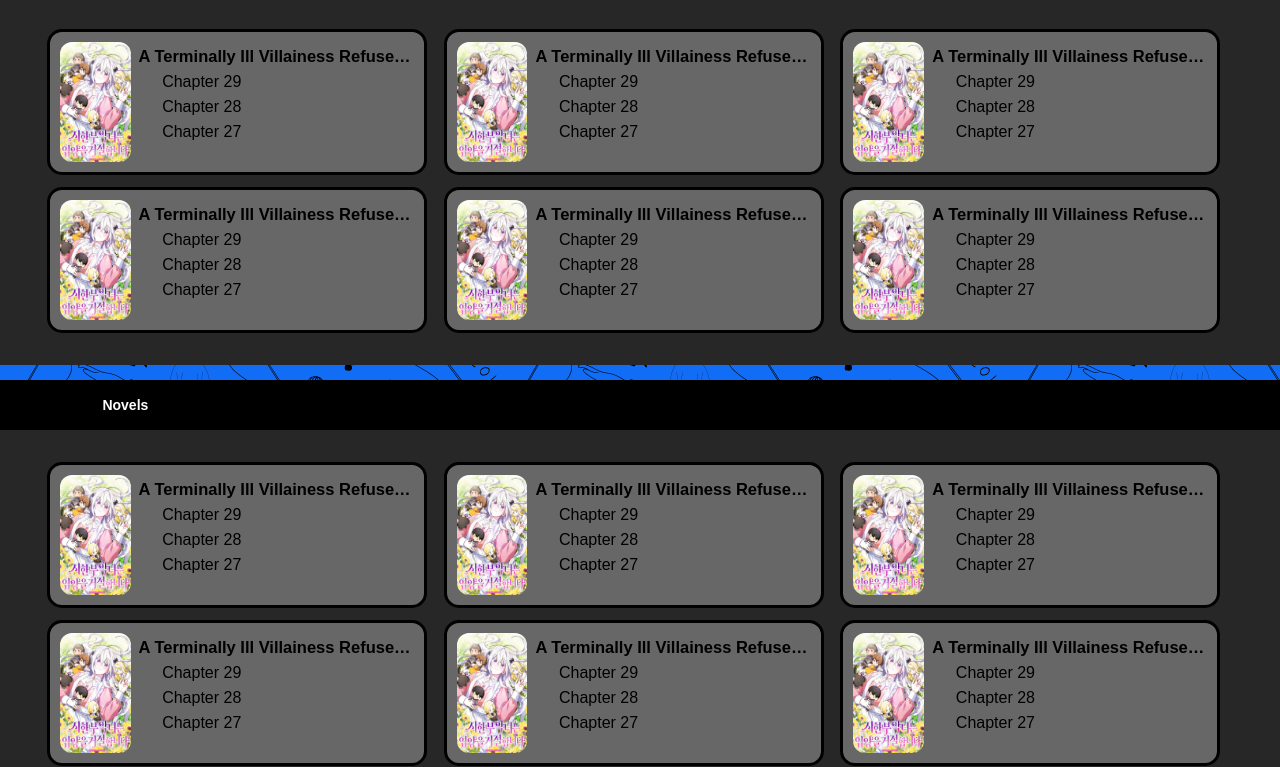
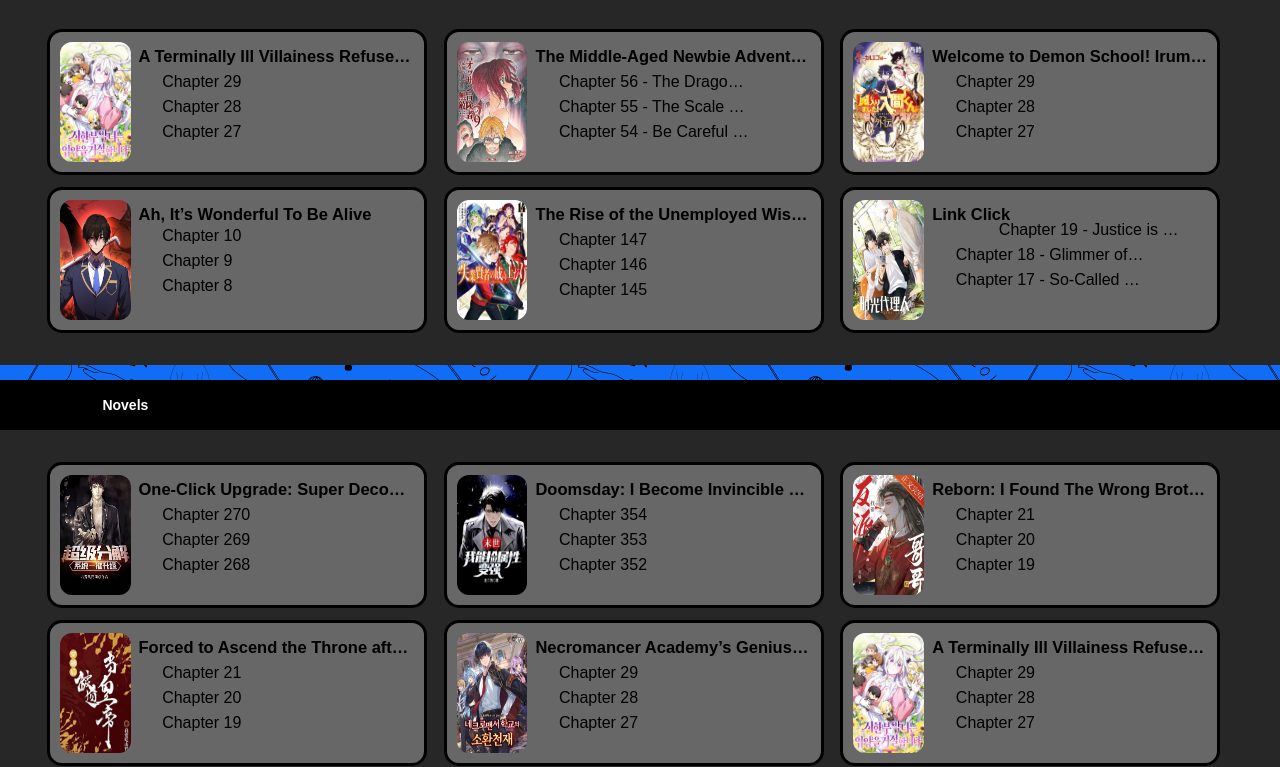
Before and after one commit to Quandale-DingleJr/PussInBooks-Final, a plain HTML site: page updates.html in a window 1280 px wide. Shown: the part 209-976 px from the top of the page. Drawn offline with Linux system fonts and the light colour scheme.

Commit message:
Add files via upload

```diff
--- a/updates.html
+++ b/updates.html
@@ -65,8 +65,19 @@
 
             <div class="box">
                 <figure>
-                    <img src="pictures/update1.jpg">
-                    <figcaption><div class="ellipsis1">A Terminally Ill Villainess Refuses to Be Adopted</div></figcaption>
+                    <img src="pictures/update2.jpg">
+                    <figcaption><div class="ellipsis1">The Middle-Aged Newbie Adventurer, Trained to Death by the Strongest Party, Became Unbeatable</div></figcaption>
+                    <br>
+                    <p><div class="ellipsis2">Chapter 56 - The Dragon's Whim</div></p>
+                    <p><div class="ellipsis2">Chapter 55 - The Scale of Memories and Smiles</div></p>
+                    <p><div class="ellipsis2">Chapter 54 - Be Careful of the Change in Temperature</div></p>
+                </figure>
+            </div>
+
+            <div class="box">
+                <figure>
+                    <img src="pictures/update3.jpg">
+                    <figcaption><div class="ellipsis1">Welcome to Demon School! Iruma-kun - Kalego Gaiden</div></figcaption>
                     <br>
                     <p><div class="ellipsis2">Chapter 29</div></p>
                     <p><div class="ellipsis2">Chapter 28</div></p>
@@ -76,45 +87,34 @@
 
             <div class="box">
                 <figure>
-                    <img src="pictures/update1.jpg">
-                    <figcaption><div class="ellipsis1">A Terminally Ill Villainess Refuses to Be Adopted</div></figcaption>
+                    <img src="pictures/update4.jpg">
+                    <figcaption>Ah, It’s Wonderful To Be Alive</figcaption>
                     <br>
-                    <p><div class="ellipsis2">Chapter 29</div></p>
-                    <p><div class="ellipsis2">Chapter 28</div></p>
-                    <p><div class="ellipsis2">Chapter 27</div></p>
+                    <p><div class="ellipsis2">Chapter 10</div></p>
+                    <p><div class="ellipsis2">Chapter 9</div></p>
+                    <p><div class="ellipsis2">Chapter 8</div></p>
                 </figure>
             </div>
 
             <div class="box">
                 <figure>
-                    <img src="pictures/update1.jpg">
-                    <figcaption><div class="ellipsis1">A Terminally Ill Villainess Refuses to Be Adopted</div></figcaption>
+                    <img src="pictures/update5.jpg">
+                    <figcaption><div class="ellipsis1">The Rise of the Unemployed Wise Man</div></figcaption>
                     <br>
-                    <p><div class="ellipsis2">Chapter 29</div></p>
-                    <p><div class="ellipsis2">Chapter 28</div></p>
-                    <p><div class="ellipsis2">Chapter 27</div></p>
+                    <p><div class="ellipsis2">Chapter 147</div></p>
+                    <p><div class="ellipsis2">Chapter 146</div></p>
+                    <p><div class="ellipsis2">Chapter 145</div></p>
                 </figure>
             </div>
 
             <div class="box">
                 <figure>
-                    <img src="pictures/update1.jpg">
-                    <figcaption><div class="ellipsis1">A Terminally Ill Villainess Refuses to Be Adopted</div></figcaption>
+                    <img src="pictures/update6.jpg">
+                    <figcaption>Link Click</figcaption>
                     <br>
-                    <p><div class="ellipsis2">Chapter 29</div></p>
-                    <p><div class="ellipsis2">Chapter 28</div></p>
-                    <p><div class="ellipsis2">Chapter 27</div></p>
-                </figure>
-            </div>
-
-            <div class="box">
-                <figure>
-                    <img src="pictures/update1.jpg">
-                    <figcaption><div class="ellipsis1">A Terminally Ill Villainess Refuses to Be Adopted</div></figcaption>
-                    <br>
-                    <p><div class="ellipsis2">Chapter 29</div></p>
-                    <p><div class="ellipsis2">Chapter 28</div></p>
-                    <p><div class="ellipsis2">Chapter 27</div></p>
+                    <p><div class="ellipsis2">Chapter 19 - Justice is Never Too Late</div></p>
+                    <p><div class="ellipsis2">Chapter 18 - Glimmer of Hope</div></p>
+                    <p><div class="ellipsis2">Chapter 17 - So-Called Truth</div></p>
                 </figure>
             </div>
     </div>
@@ -126,52 +126,52 @@
     <div id="boxes" class="clearfix">
         <div class="box">
             <figure>
-                <img src="pictures/update1.jpg">
-                <figcaption><div class="ellipsis1">A Terminally Ill Villainess Refuses to Be Adopted</div></figcaption>
+                <img src="pictures/updateN1.jpeg">
+                <figcaption><div class="ellipsis1">One-Click Upgrade: Super Decomposition System</div></figcaption>
                 <br>
-                <p><div class="ellipsis2">Chapter 29</div></p>
-                <p><div class="ellipsis2">Chapter 28</div></p>
-                <p><div class="ellipsis2">Chapter 27</div></p>
+                <p><div class="ellipsis2">Chapter 270</div></p>
+                <p><div class="ellipsis2">Chapter 269</div></p>
+                <p><div class="ellipsis2">Chapter 268</div></p>
             </figure>
         </div>
 
         <div class="box">
             <figure>
-                <img src="pictures/update1.jpg">
-                <figcaption><div class="ellipsis1">A Terminally Ill Villainess Refuses to Be Adopted</div></figcaption>
+                <img src="pictures/updateN2.jpg">
+                <figcaption><div class="ellipsis1">Doomsday: I Become Invincible By Picking Up</div></figcaption>
                 <br>
-                <p><div class="ellipsis2">Chapter 29</div></p>
-                <p><div class="ellipsis2">Chapter 28</div></p>
-                <p><div class="ellipsis2">Chapter 27</div></p>
+                <p><div class="ellipsis2">Chapter 354</div></p>
+                <p><div class="ellipsis2">Chapter 353</div></p>
+                <p><div class="ellipsis2">Chapter 352</div></p>
             </figure>
         </div>
 
         <div class="box">
             <figure>
-                <img src="pictures/update1.jpg">
-                <figcaption><div class="ellipsis1">A Terminally Ill Villainess Refuses to Be Adopted</div></figcaption>
+                <img src="pictures/updateN3.jpg">
+                <figcaption><div class="ellipsis1">Reborn: I Found The Wrong Brother</div></figcaption>
                 <br>
-                <p><div class="ellipsis2">Chapter 29</div></p>
-                <p><div class="ellipsis2">Chapter 28</div></p>
-                <p><div class="ellipsis2">Chapter 27</div></p>
+                <p><div class="ellipsis2">Chapter 21</div></p>
+                <p><div class="ellipsis2">Chapter 20</div></p>
+                <p><div class="ellipsis2">Chapter 19</div></p>
             </figure>
         </div>
 
         <div class="box">
             <figure>
-                <img src="pictures/update1.jpg">
-                <figcaption><div class="ellipsis1">A Terminally Ill Villainess Refuses to Be Adopted</div></figcaption>
+                <img src="pictures/updateN4.jpg">
+                <figcaption><div class="ellipsis1">Forced to Ascend the Throne after Transmigrating</div></figcaption>
                 <br>
-                <p><div class="ellipsis2">Chapter 29</div></p>
-                <p><div class="ellipsis2">Chapter 28</div></p>
-                <p><div class="ellipsis2">Chapter 27</div></p>
+                <p><div class="ellipsis2">Chapter 21</div></p>
+                <p><div class="ellipsis2">Chapter 20</div></p>
+                <p><div class="ellipsis2">Chapter 19</div></p>
             </figure>
         </div>
 
         <div class="box">
             <figure>
-                <img src="pictures/update1.jpg">
-                <figcaption><div class="ellipsis1">A Terminally Ill Villainess Refuses to Be Adopted</div></figcaption>
+                <img src="pictures/updateN5.png">
+                <figcaption><div class="ellipsis1">Necromancer Academy’s Genius Summoner</div></figcaption>
                 <br>
                 <p><div class="ellipsis2">Chapter 29</div></p>
                 <p><div class="ellipsis2">Chapter 28</div></p>
```
Also changed, not shown: pictures/update2.jpg (added), pictures/update3.jpg (added), pictures/update4.jpg (added), pictures/update5.jpg (added), pictures/update6.jpg (added), pictures/updateN1.jpeg (added), pictures/updateN2.jpg (added), pictures/updateN3.jpg (added), pictures/updateN4.jpg (added), pictures/updateN5.png (added).
